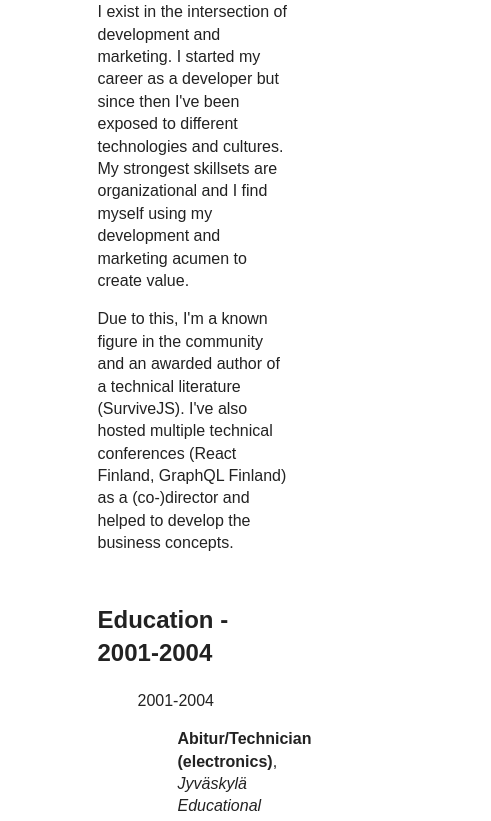
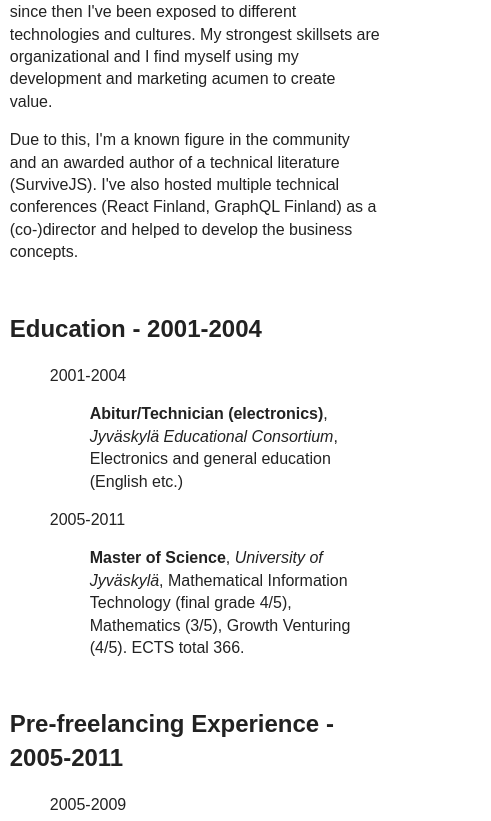
Before and after one commit to bebraw/cv, a website: page index.html in a window 390 px wide. Shown: the part 176-997 px from the top of the page, 491 px wide, since content can reach past the window. Drawn offline with Linux system fonts and the light colour scheme.

Commit message:
fix: Fix layout on mobile

```diff
--- a/css/custom.css
+++ b/css/custom.css
@@ -8,6 +8,12 @@
 body {
   margin: 0 auto;
   max-width: 50vw;
+}
+
+@media only screen and (max-width: 768px) {
+  body {
+    max-width: 95vw;
+  }
 }
 
 @media print {
```
